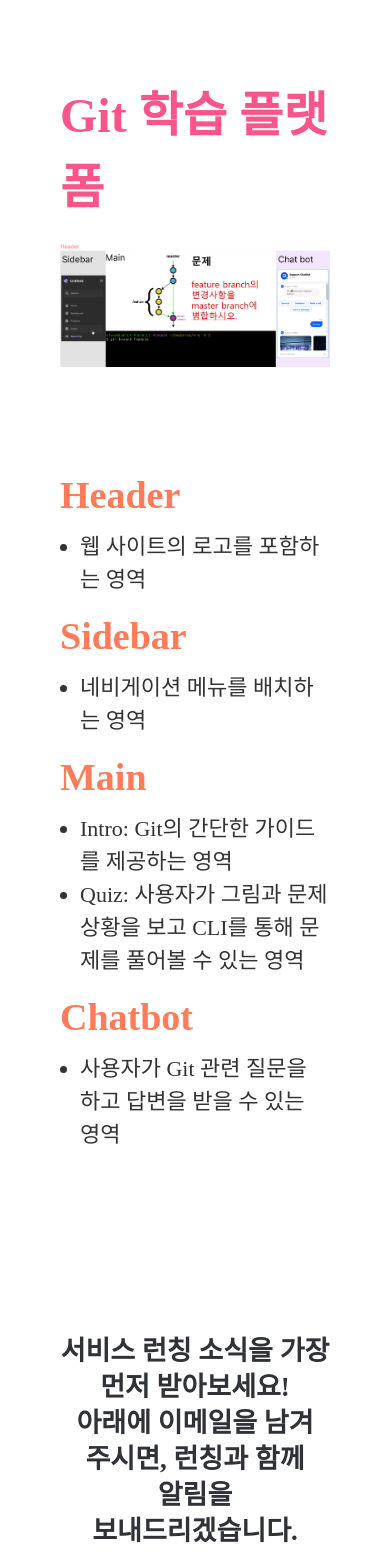
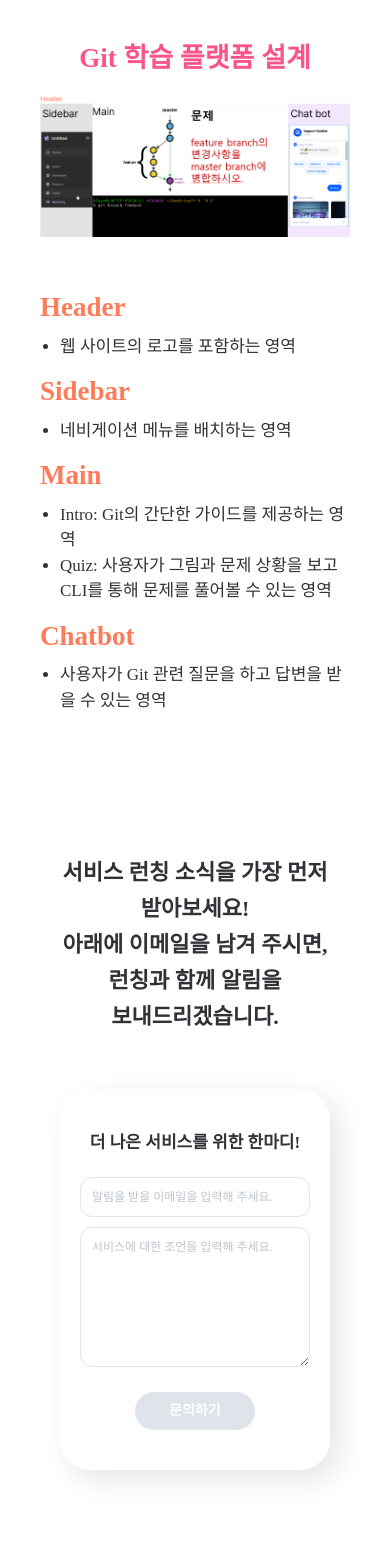
Before and after one commit to BaeJ1H021/SW-AI, a React (Vite) app: page / in a window 390 px wide. Shown: the top 1568 px of the page. Built offline with nearby package versions, Linux system fonts and the light colour scheme; no server answers; a web font is replaced by a local one.

Commit message:
feat: 모바일 반응형 구현
- 빌드 에러 해결
- 모바일 반응형 구현

```diff
--- a/eslint.config.js
+++ b/eslint.config.js
@@ -20,6 +20,7 @@ export default tseslint.config(
     rules: {
       ...reactHooks.configs.recommended.rules,
       "@typescript-eslint/no-explicit-any": "off",
+      "@typescript-eslint/no-unused-vars": "warn",
       "react-refresh/only-export-components": [
         "warn",
         { allowConstantExport: true },
--- a/src/components/molecules/AdviceForm.tsx
+++ b/src/components/molecules/AdviceForm.tsx
@@ -137,7 +137,7 @@ const MainHeading = styled.p`
   color: #2f3236;
 
   @media (max-width: 768px) {
-    font-size: 27px;
+    font-size: 22px;
     line-height: 36px;
     overflow-wrap: break-word;
     word-break: keep-all;
@@ -168,9 +168,10 @@ const FormTitle = styled.p`
   color: #585c61;
 
   @media (max-width: 768px) {
-    font-size: 22px;
+    font-size: 17px;
     line-height: 28px;
     color: #2f3236;
+    margin-bottom: 20px;
   }
 `;
 
@@ -189,7 +190,7 @@ const FormInput = styled.input`
   }
 
   @media (max-width: 768px) {
-    font-size: 13px;
+    font-size: 12px;
     line-height: 22px;
     padding: 8px 0 8px 11px;
     margin-bottom: 10px;
@@ -211,7 +212,7 @@ const TextArea = styled.textarea`
   }
 
   @media (max-width: 768px) {
-    font-size: 13px;
+    font-size: 12px;
     line-height: 22px;
     padding: 8px 0 8px 11px;
     height: 140px;
@@ -239,5 +240,6 @@ const SubmitButton = styled.button<{ $isFormValid: boolean }>`
     line-height: 22px;
     padding: 8px 32px;
     width: 120px;
+    margin-top: 10px;
   }
 `;
--- a/src/components/molecules/IntroduceSection.tsx
+++ b/src/components/molecules/IntroduceSection.tsx
@@ -3,7 +3,7 @@ import styled from "styled-components";
 const IntroduceSection = () => {
   return (
     <Container>
-      <Title>Git 학습 플랫폼</Title>
+      <Title>Git 학습 플랫폼 설계</Title>
       <Img src="images/demo.png" alt="데모 예시" />
       <List>
         <ListItem>
@@ -52,7 +52,7 @@ const Container = styled.section`
   padding: 30px 100px;
 
   @media (max-width: 768px) {
-    padding: 60px 20px;
+    padding: 20px 0px;
   }
 `;
 
@@ -62,6 +62,11 @@ const Title = styled.h2`
   margin-bottom: 2rem;
   color: #f9558b;
   align-self: center;
+
+  @media (max-width: 768px) {
+    font-size: 27px;
+    line-height: 36px;
+  }
 `;
 
 const Img = styled.img`
@@ -73,6 +78,10 @@ const List = styled.ul`
   list-style-type: none;
   margin-top: 100px;
   padding: 0px;
+
+  @media (max-width: 768px) {
+    margin-top: 50px;
+  }
 `;
 
 const ListItem = styled.li`
@@ -85,6 +94,10 @@ const SectionTitle = styled.span`
   display: block;
   margin-bottom: 6px;
   color: #ff7b5a;
+
+  @media (max-width: 768px) {
+    font-size: 27px;
+  }
 `;
 
 const SubList = styled.ul`
@@ -96,4 +109,8 @@ const SubList = styled.ul`
 const SubListItem = styled.li`
   font-size: 22px;
   color: #333;
+
+  @media (max-width: 768px) {
+    font-size: 17px;
+  }
 `;
--- a/src/pages/HomePage.tsx
+++ b/src/pages/HomePage.tsx
@@ -14,11 +14,9 @@ const HomePage = () => {
     setIsModalOpen(false);
   };
 
-  const [ip, setIp] = useState("unknown");
+  const [_ip, setIp] = useState("unknown");
   const [mobile, setMobile] = useState("desktop");
   const [utm, setUtm] = useState<string | null>(null);
-  const [email, setEmail] = useState("");
-  const [advice, setAdvice] = useState("");
 
   useEffect(() => {
     // IP 가져오기
@@ -125,7 +123,7 @@ const HomePage = () => {
     }
   };
 
-  const [userId, setUserId] = useState(getUVfromCookie());
+  const [userId, _setUserId] = useState(getUVfromCookie());
 
   return (
     <HomePageContainer>
```
